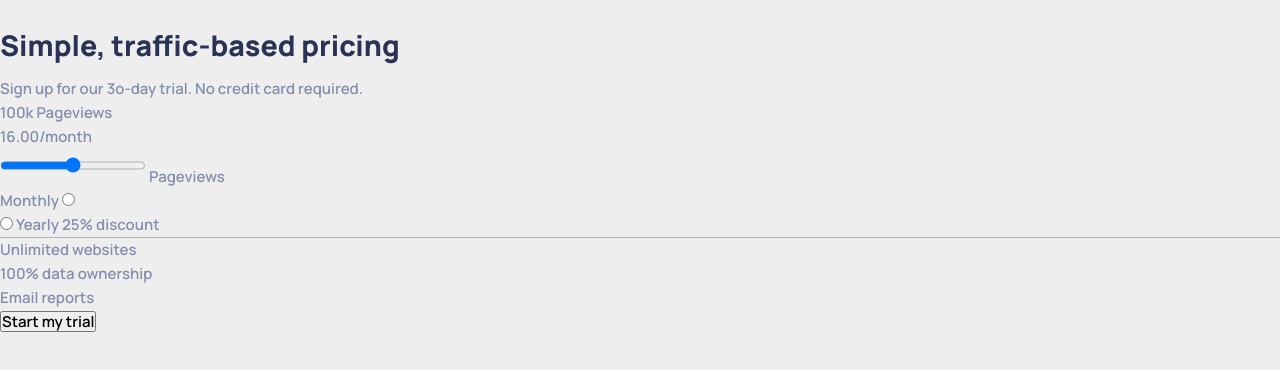
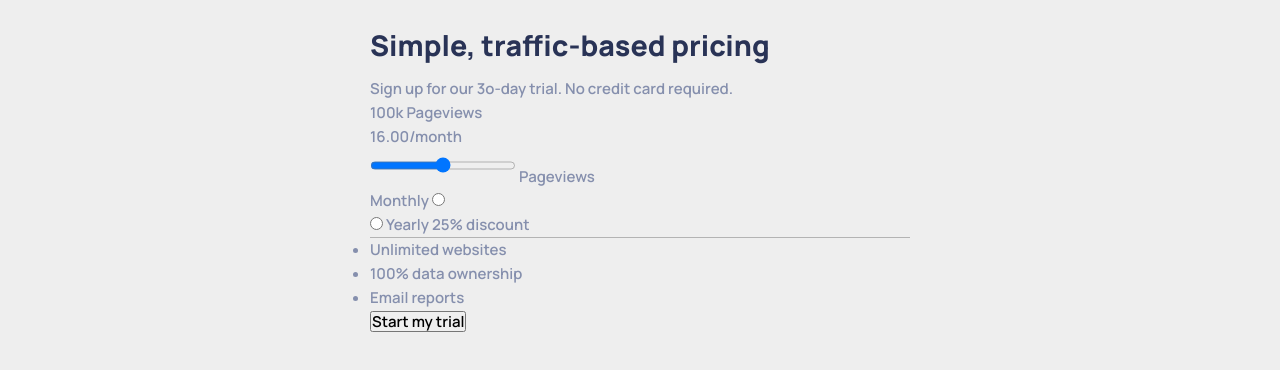
Before and after one commit to fbtot/interactive-price-component, a plain HTML site: page index.html in a window 1280 px wide. Drawn offline with Linux system fonts and the light colour scheme.

Commit message:
feat:add basic page layout

```diff
--- a/scss/layout/_grid.scss
+++ b/scss/layout/_grid.scss
@@ -1 +1,6 @@
 @use "../index" as *;
+
+.container {
+  width: 540px;
+  margin: 0 auto;
+}
--- a/scss/main.scss
+++ b/scss/main.scss
@@ -7,6 +7,7 @@
 @use "./layout/footer" as *;
 @use "./layout/forms" as *;
 
+@use "./components/price" as *;
 @use "./components/buttons" as *;
 @use "./components/lists" as *;
 @use "./components/dropdown" as *;
```
Also changed, not shown: css/main.css, 1 other file.
